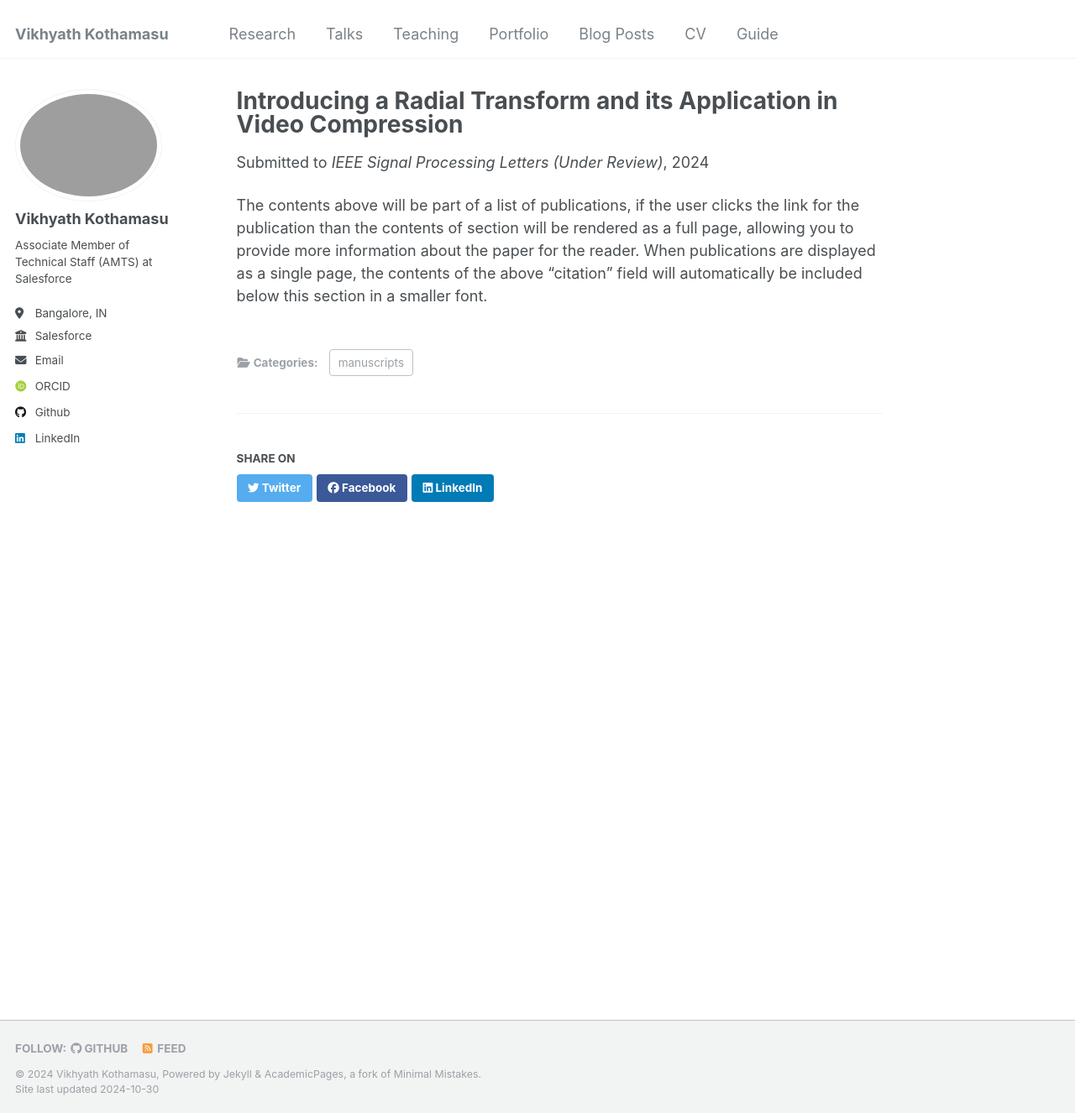
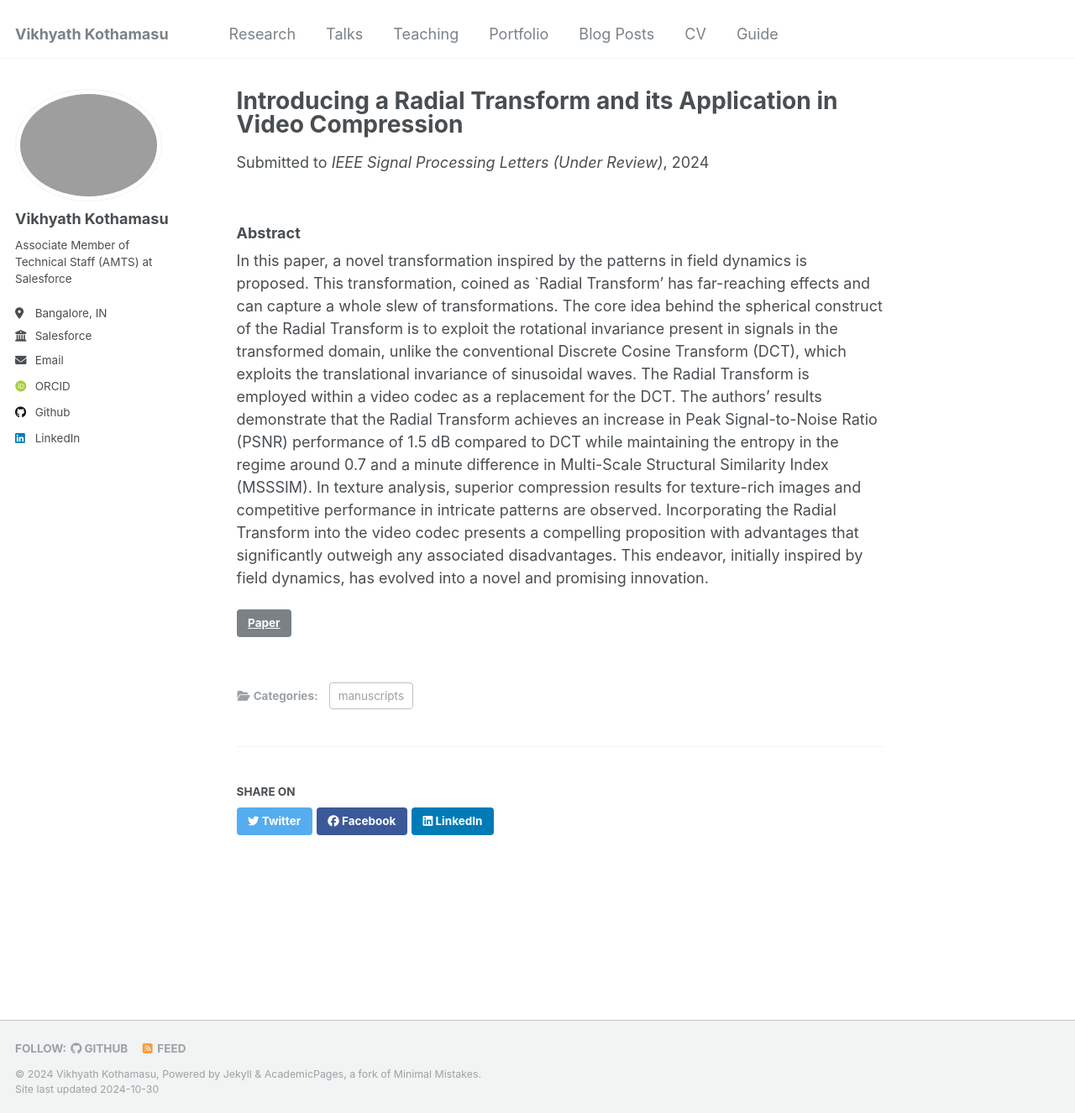
Before and after one commit to Vikhyath-vec/vikhyath-vec.github.io, a Jekyll site: the page built from _publications/video-compression.md, in a window 1280 px wide and 1326 px high. Shown: the whole window at 84% size. Built offline with Jekyll 4.4.1, drawn with Linux system fonts in a browser that asks for light colours; some web fonts are replaced.

Commit message:
added abstract

```diff
--- a/_publications/video-compression.md
+++ b/_publications/video-compression.md
@@ -11,4 +11,7 @@ paperurl: '/files/SPL.pdf'
 # citation: 'Your Name, You. (2009). &quot;Paper Title Number 1.&quot; <i>Journal 1</i>. 1(1).'
 ---
 
-The contents above will be part of a list of publications, if the user clicks the link for the publication than the contents of section will be rendered as a full page, allowing you to provide more information about the paper for the reader. When publications are displayed as a single page, the contents of the above "citation" field will automatically be included below this section in a smaller font.
+### Abstract
+In this paper, a novel transformation inspired by the patterns in field dynamics is proposed. This transformation, coined as `Radial Transform' has far-reaching effects and can capture a whole slew of transformations. The core idea behind the spherical construct of the Radial Transform is to exploit the rotational invariance present in signals in the transformed domain, unlike the conventional Discrete Cosine Transform (DCT), which exploits the translational invariance of sinusoidal waves. The Radial Transform is employed within a video codec as a replacement for the DCT. The authors' results demonstrate that the Radial Transform achieves an increase in Peak Signal-to-Noise Ratio (PSNR) performance of 1.5 dB compared to DCT while maintaining the entropy in the regime around 0.7 and a minute difference in Multi-Scale Structural Similarity Index (MSSSIM). In texture analysis, superior compression results for texture-rich images and competitive performance in intricate patterns are observed. Incorporating the Radial Transform into the video codec presents a compelling proposition with advantages that significantly outweigh any associated disadvantages. This endeavor, initially inspired by field dynamics, has evolved into a novel and promising innovation.
+
+[Paper](/files/SPL.pdf){: .btn}
```
